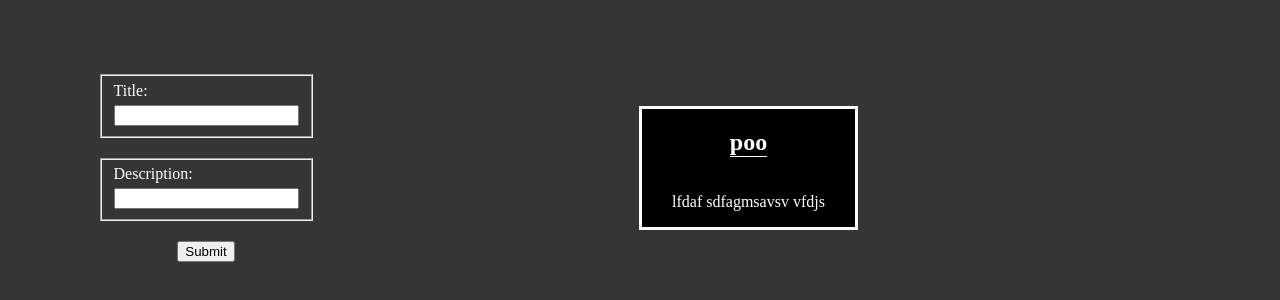
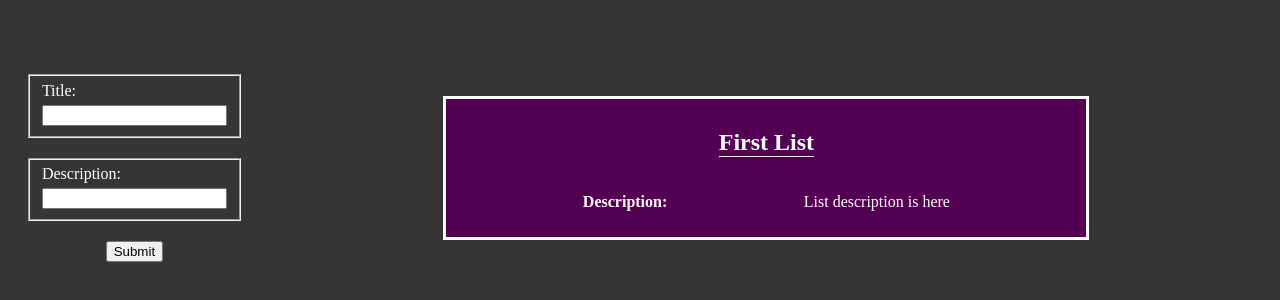
Before and after one commit to MrMarshal11/Using-React, a React (Vite) app in the folder Personal Project - To Do in React/: page / in a window 1280 px wide. Shown: the part 240-540 px from the top of the page. Built offline with nearby package versions, Linux system fonts and the light colour scheme.

Commit message:
Progress with CSS

```diff
--- a/Personal Project - To Do in React/src/components/App.jsx
+++ b/Personal Project - To Do in React/src/components/App.jsx
@@ -5,7 +5,7 @@ import ToDoList from "./toDoList";
 
 function App() {
   // Main 'State' containing all to do arrays
-  const [toDoArray, setToDoArray] = useState([{title: 'poo', description: 'lfdaf sdfagmsavsv vfdjs'}]);
+  const [toDoArray, setToDoArray] = useState([{title: 'First List', description: 'List description is here'}]);
 
   // Add new to do
   const pushToDo = (newToDo) => {
--- a/Personal Project - To Do in React/src/components/addToDo.jsx
+++ b/Personal Project - To Do in React/src/components/addToDo.jsx
@@ -1,3 +1,6 @@
+/* eslint-disable react/prop-types */
+// temporary
+
 import { useState } from "react";
 import "../styles/addToDo.css";
 
--- a/Personal Project - To Do in React/src/components/toDoList.jsx
+++ b/Personal Project - To Do in React/src/components/toDoList.jsx
@@ -1,3 +1,6 @@
+/* eslint-disable react/prop-types */
+// temporary
+
 import "../styles/toDoList.css";
 
 function ToDoList({ toDoArray }) {
@@ -6,7 +9,10 @@ function ToDoList({ toDoArray }) {
       {toDoArray.map((toDo, index) => (
         <div className="toDo" key={index}>
           <h2>{toDo.title}</h2>
-          <p>{toDo.description}</p>
+          <div className="description">
+            <p><strong>Description:</strong></p>
+            <p>{toDo.description}</p>
+          </div>
         </div>
       ))}
     </>
--- a/Personal Project - To Do in React/src/styles/App.css
+++ b/Personal Project - To Do in React/src/styles/App.css
@@ -4,3 +4,7 @@
   align-items: center;
   justify-content: center;
 }
+
+.right {
+  gap: 15px;
+}
--- a/Personal Project - To Do in React/src/styles/index.css
+++ b/Personal Project - To Do in React/src/styles/index.css
@@ -1,7 +1,4 @@
 body {
-  display: flex;
-  align-items: center;
-  justify-content: center;
   min-height: 100vh;
   height: auto;
   background-color: rgb(53, 53, 53);
@@ -11,4 +8,6 @@ body {
 #root {
   display: grid;
   grid-template: 1fr / 2fr 8fr;
+  min-height: 100vh;
+  height: auto;
 }
--- a/Personal Project - To Do in React/src/styles/toDoList.css
+++ b/Personal Project - To Do in React/src/styles/toDoList.css
@@ -1,14 +1,22 @@
 .toDo {
-    background-color: black;
-    padding-left: 30px;
-    padding-right: 30px;
+    background-color: rgb(83, 0, 83);
     border: 3px solid white;
     display: flex;
     flex-flow: column;
-    align-items: center;
     justify-content: center;
+    width: 50vw;
+    max-height: 50vh;
+    padding-bottom: 10px;
+    padding-top: 10px;
 }
 
 h2 {
     border-bottom: white solid 1px;
+    align-self: center;
+    text-transform: capitalize;
 }
+
+.description {
+    display: flex;
+    justify-content: space-evenly;
+}
```
